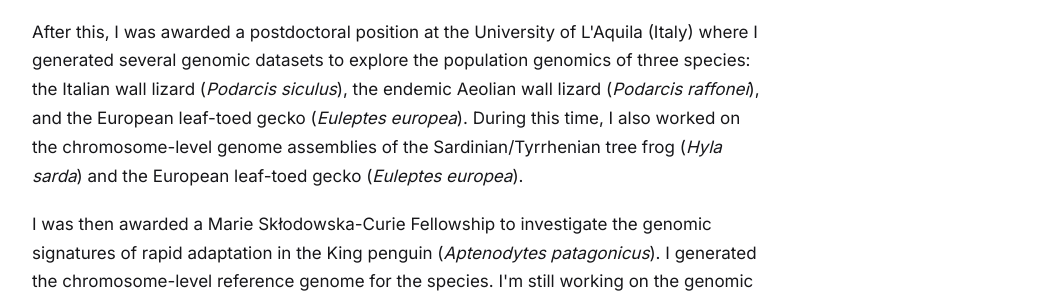
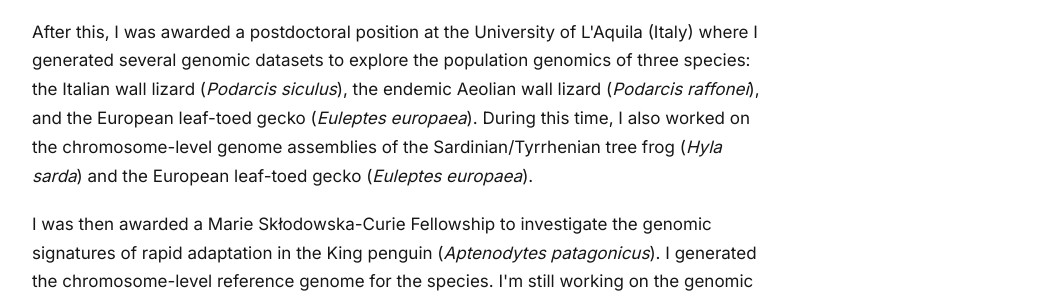
Before and after one commit to josieparis/josieparis.github.io, a Jekyll site: the page built from cv.html, in a window 1280 px wide and 900 px high, scrolled down 835 px. Shown: the part 152-452 px from the top of the window, without its empty margins (108-1171 px from the left). Built offline with Jekyll 4.4.1, drawn with Linux system fonts in a browser that asks for light colours.

Commit message:
Fix spellings: Stentiford, Euleptes europaea
Co-Authored-By: Claude Opus 5 <noreply@anthropic.com>

```diff
--- a/_data/publications.yml
+++ b/_data/publications.yml
@@ -16,10 +16,10 @@
 
 pipeline:
   - authors: "Paris JR, Abueg L, Pelan S, Tilley T, Balacco J, O'Toole B, Mountcastle J, Formenti G, Jarvis ED, Canestrelli D, Salvi D"
-    title: "Chromosome-level genome of assembly of the European leaf-toed gecko, Euleptes europea"
+    title: "Chromosome-level genome of assembly of the European leaf-toed gecko, Euleptes europaea"
 
 in_review:
-  - authors: "Paris JR, Jenkins TL, Ferrer Obiol J, Gundappa MK, Regan T, Campbell L, Maslen GL, Alvarez-Jarreta J, Dyer S, Jefferies A, Moore KA, Farbos A, Bickley L, Verbruggen B, Bateman K, Daniels C, Ellis CD, Ashton TJ, Tyler CR, Steniford G, Houston R, Bean T, van Aerle R, Macqueen D, Stevens JR, Santos EM"
+  - authors: "Paris JR, Jenkins TL, Ferrer Obiol J, Gundappa MK, Regan T, Campbell L, Maslen GL, Alvarez-Jarreta J, Dyer S, Jefferies A, Moore KA, Farbos A, Bickley L, Verbruggen B, Bateman K, Daniels C, Ellis CD, Ashton TJ, Tyler CR, Stentiford G, Houston R, Bean T, van Aerle R, Macqueen D, Stevens JR, Santos EM"
     title: "A high-quality reference genome and tissue expression atlas for the European lobster (Homarus gammarus)"
 
   - authors: "Garcia-Urdangarin B, Ferrer Obiol J, Paris JR, Sallent Á, Izquierdo-Arànega G, Ragonnet M, Afán I, Forero MG, Navarro J, García P, González-Solís J, Ramos R"
--- a/cv.html
+++ b/cv.html
@@ -39,9 +39,9 @@ lede: Where I've worked, what I've studied, and what I've been given money to do
       where I generated several genomic datasets to explore the population genomics of three
       species: the Italian wall lizard (<em>Podarcis siculus</em>), the endemic Aeolian wall
       lizard (<em>Podarcis raffonei</em>), and the European leaf-toed gecko
-      (<em>Euleptes europea</em>). During this time, I also worked on the chromosome-level genome
+      (<em>Euleptes europaea</em>). During this time, I also worked on the chromosome-level genome
       assemblies of the Sardinian/Tyrrhenian tree frog (<em>Hyla sarda</em>) and the European
-      leaf-toed gecko (<em>Euleptes europea</em>).
+      leaf-toed gecko (<em>Euleptes europaea</em>).
     </p>
     <p>
       I was then awarded a Marie Skłodowska-Curie Fellowship to investigate the genomic signatures
```
